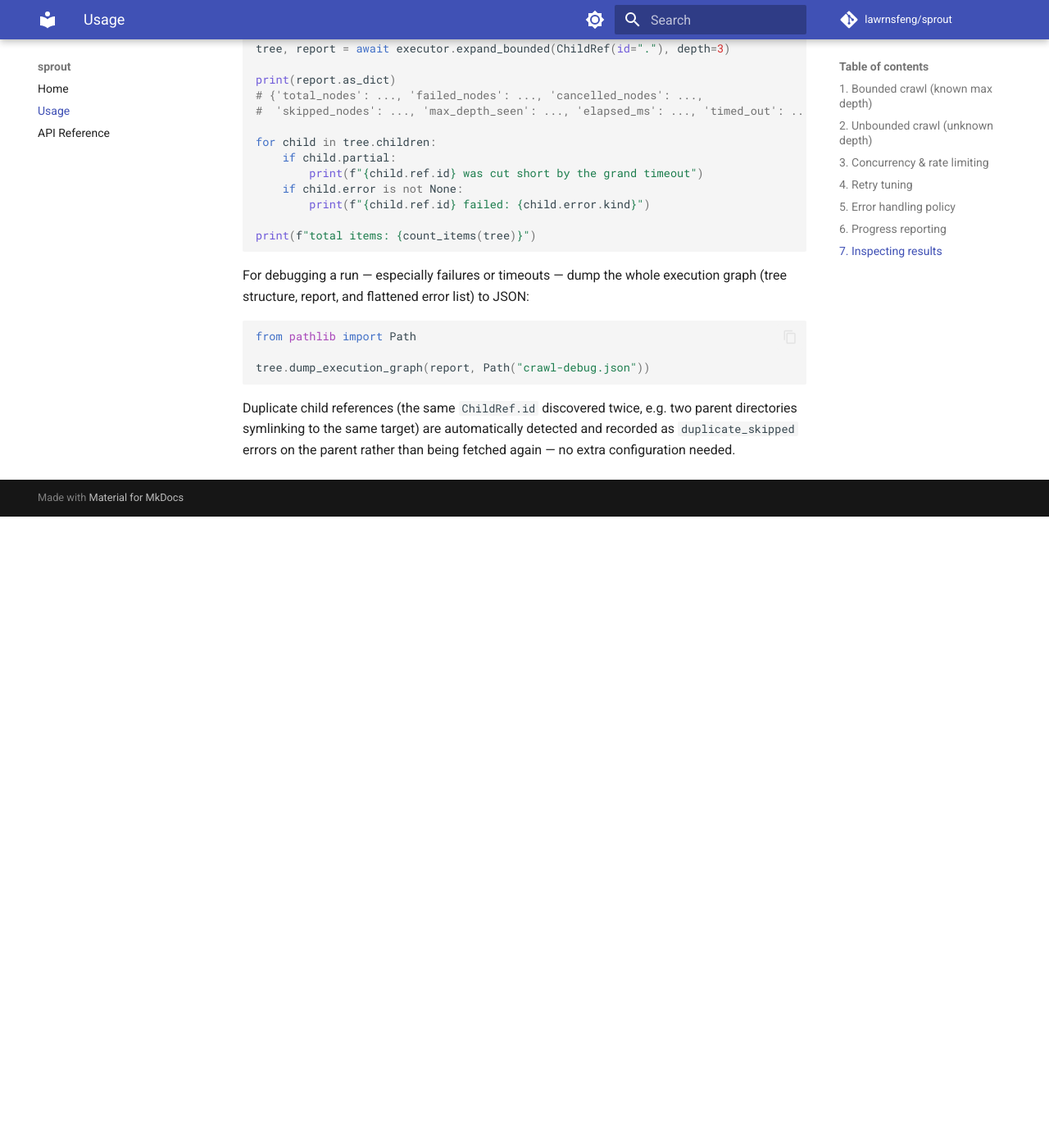
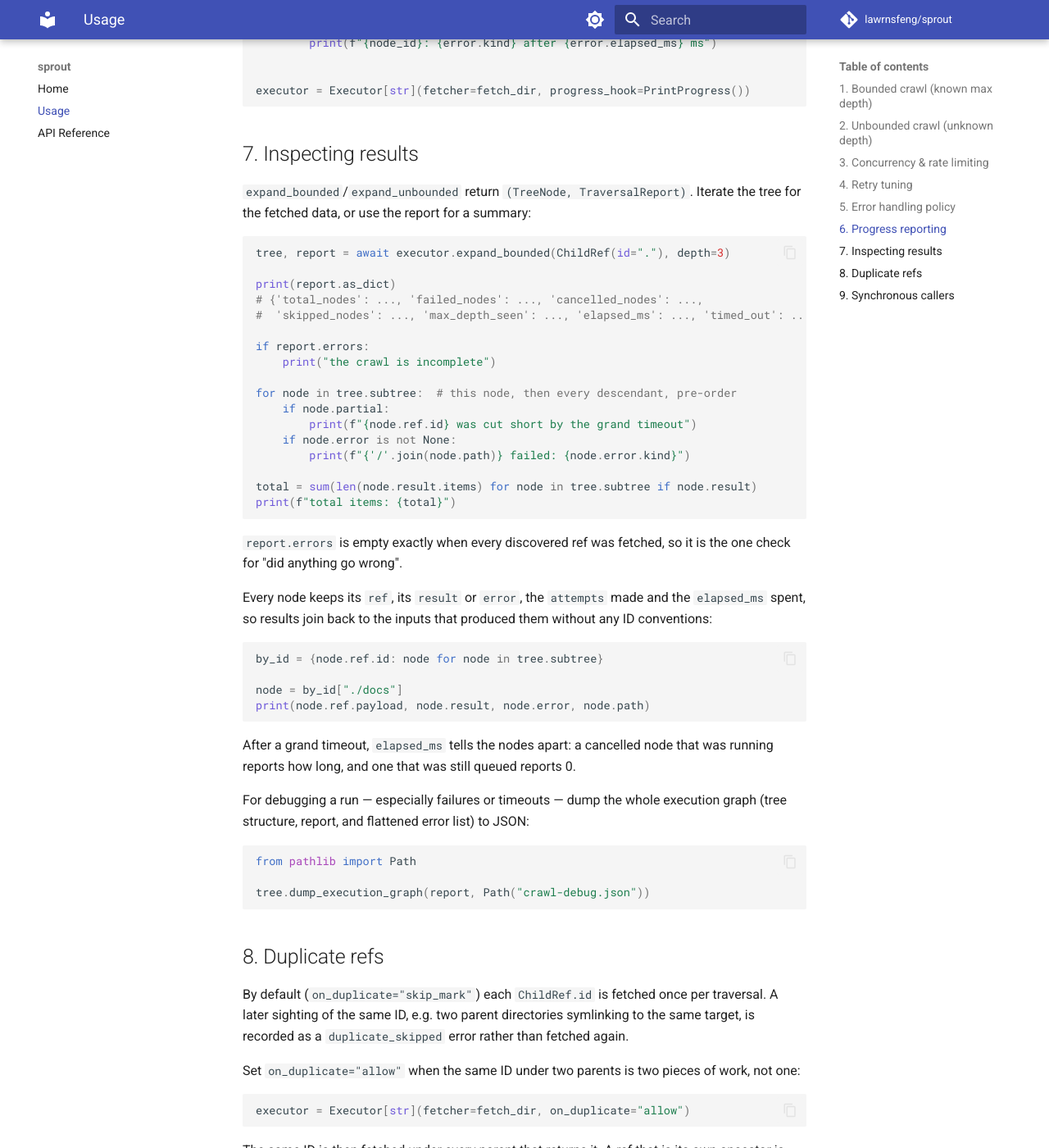
Before and after one commit to lawrnsfeng/sprout, an MkDocs documentation site: the page built from docs/usage.md, in a window 1280 px wide and 1400 px high, scrolled down 3852 px. Shown: the whole window at 82% size. Built offline with MkDocs 1.6.1 and Material for MkDocs 9.7.7, drawn with Linux system fonts in a browser that asks for light colours; comment, search, counter and statistics services are not loaded; before the commit the page ends 4482 px from its top, so only the background shows below that; some of the changed text lies outside the part shown.

Commit message:
docs: document node timeout, error hook, subtree, on_duplicate and run_sync
The usage guide gains the per-node timeout, the optional on_node_error
hook method, iterating and joining results through TreeNode.subtree, a
section on duplicate refs and a section for synchronous callers. The API
reference lists blocking_fetcher and OnDuplicate.

````diff
--- a/docs/usage.md
+++ b/docs/usage.md
@@ -70,9 +70,16 @@
     max_at_once=5,       # at most 5 concurrent fetches
     max_per_second=10.0, # at most 10 fetches/sec across all of them
     level_timeout=15.0,  # seconds of budget per depth level
+    node_timeout=5.0,    # seconds for one fetch attempt of one node
 )
 executor = Executor[str](fetcher=fetch_dir, config=config)
 ```
+
+`level_timeout` budgets the whole traversal; `node_timeout` bounds a single
+fetch attempt. Without it, one hung fetch runs until the whole-traversal
+budget expires and takes every in-flight sibling down with it. With it, the
+hung attempt raises `TimeoutError`, goes through the normal retry policy,
+and the node fails on its own with `kind == "timeout"`.
 
 For app-wide settings objects, build the same config from a plain
 `SproutSettings` dataclass:
@@ -159,7 +166,15 @@
 to spawn. Hooks run synchronously on the executor's event loop and any
 exception they raise is swallowed, so keep them fast and non-blocking.
 
+A hook may also define `on_node_error`. It is optional: the executor calls
+it only if the hook has it. It fires once for every `NodeError` added to
+`report.errors` (failed, timed-out and cancelled nodes, and skipped
+duplicates), so a live error line needs no wrapper around the fetcher.
+
 ```python
+from sprout import NodeError
+
+
 class PrintProgress:
     """Minimal ProgressHook that prints as the crawl unfolds."""
 
@@ -169,6 +184,9 @@
     def on_node_complete(self, node_id: str) -> None:
         print(f"{node_id}: done")
 
+    def on_node_error(self, node_id: str, error: NodeError) -> None:
+        print(f"{node_id}: {error.kind} after {error.elapsed_ms} ms")
+
 
 executor = Executor[str](fetcher=fetch_dir, progress_hook=PrintProgress())
 ```
@@ -176,28 +194,44 @@
 ## 7. Inspecting results
 
 `expand_bounded`/`expand_unbounded` return `(TreeNode, TraversalReport)`.
-Walk the tree for the fetched data, or use the report for a summary:
+Iterate the tree for the fetched data, or use the report for a summary:
 
 ```python
-def count_items(node) -> int:
-    total = len(node.result.items) if node.result else 0
-    return total + sum(count_items(child) for child in node.children)
-
-
 tree, report = await executor.expand_bounded(ChildRef(id="."), depth=3)
 
 print(report.as_dict)
 # {'total_nodes': ..., 'failed_nodes': ..., 'cancelled_nodes': ...,
 #  'skipped_nodes': ..., 'max_depth_seen': ..., 'elapsed_ms': ..., 'timed_out': ...}
 
-for child in tree.children:
-    if child.partial:
-        print(f"{child.ref.id} was cut short by the grand timeout")
-    if child.error is not None:
-        print(f"{child.ref.id} failed: {child.error.kind}")
+if report.errors:
+    print("the crawl is incomplete")
 
-print(f"total items: {count_items(tree)}")
+for node in tree.subtree:  # this node, then every descendant, pre-order
+    if node.partial:
+        print(f"{node.ref.id} was cut short by the grand timeout")
+    if node.error is not None:
+        print(f"{'/'.join(node.path)} failed: {node.error.kind}")
+
+total = sum(len(node.result.items) for node in tree.subtree if node.result)
+print(f"total items: {total}")
 ```
+
+`report.errors` is empty exactly when every discovered ref was fetched, so
+it is the one check for "did anything go wrong".
+
+Every node keeps its `ref`, its `result` or `error`, the `attempts` made
+and the `elapsed_ms` spent, so results join back to the inputs that produced
+them without any ID conventions:
+
+```python
+by_id = {node.ref.id: node for node in tree.subtree}
+
+node = by_id["./docs"]
+print(node.ref.payload, node.result, node.error, node.path)
+```
+
+After a grand timeout, `elapsed_ms` tells the nodes apart: a cancelled node
+that was running reports how long, and one that was still queued reports 0.
 
 For debugging a run — especially failures or timeouts — dump the whole
 execution graph (tree structure, report, and flattened error list) to JSON:
@@ -208,7 +242,50 @@
 tree.dump_execution_graph(report, Path("crawl-debug.json"))
 ```
 
-Duplicate child references (the same `ChildRef.id` discovered twice, e.g. two
-parent directories symlinking to the same target) are automatically detected
-and recorded as `duplicate_skipped` errors on the parent rather than being
-fetched again — no extra configuration needed.
+## 8. Duplicate refs
+
+By default (`on_duplicate="skip_mark"`) each `ChildRef.id` is fetched once
+per traversal. A later sighting of the same ID, e.g. two parent directories
+symlinking to the same target, is recorded as a `duplicate_skipped` error
+rather than fetched again.
+
+Set `on_duplicate="allow"` when the same ID under two parents is two pieces
+of work, not one:
+
+```python
+executor = Executor[str](fetcher=fetch_dir, on_duplicate="allow")
+```
+
+The same ID is then fetched under every parent that returns it. A ref that
+is its own ancestor is still skipped and recorded, so a cycle terminates.
+IDs are no longer unique in the tree; tell the nodes apart by `node.path`.
+On a graph with many shared nodes, `allow` fetches each one once per path
+that reaches it, so prefer `expand_bounded` there.
+
+## 9. Synchronous callers
+
+A script or CLI with a blocking client needs neither `async def` nor its own
+event loop. `blocking_fetcher` runs a plain function in a worker thread, and
+`run_sync` runs the traversal to completion:
+
+```python
+from pathlib import Path
+
+from sprout import ChildRef, Executor, FetchResult, blocking_fetcher
+
+
+def fetch_dir(ref: ChildRef, depth: int) -> FetchResult[str]:
+    path = Path(ref.id)
+    files = [str(p) for p in path.iterdir() if p.is_file()]
+    dirs = [ChildRef(id=str(p)) for p in path.iterdir() if p.is_dir()]
+    return FetchResult(items=files, child_refs=dirs)
+
+
+executor = Executor[str](fetcher=blocking_fetcher(fetch_dir))
+tree, report = executor.run_sync(ChildRef(id="."), depth=3)  # omit depth for unbounded
+```
+
+`run_sync` starts its own event loop, so call it from synchronous code only.
+A blocking call cannot be interrupted: after a timeout the traversal moves
+on, but the worker thread runs until the call returns. Give the underlying
+client its own timeout.
````
Also changed, not shown: README.md (+8 -5 lines), docs/api.md (+4 -0 lines).
